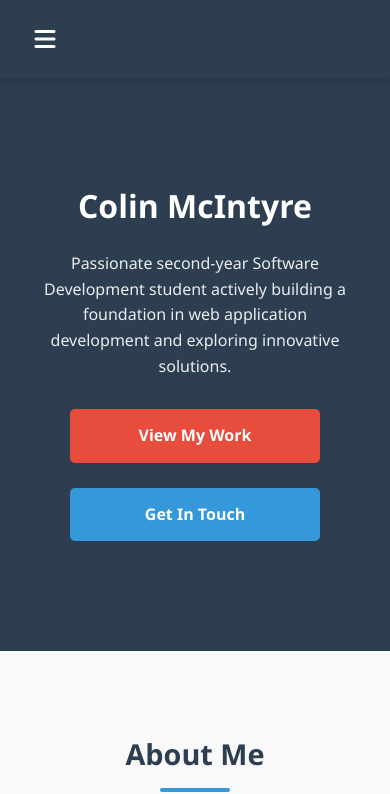
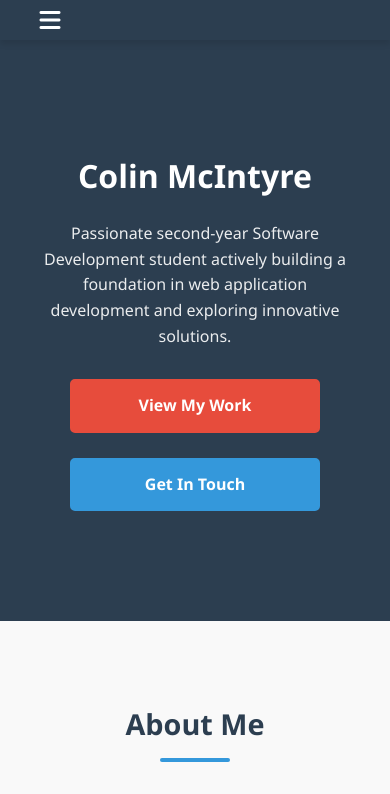
Before and after one commit to ColinMcIntyre01/ColinMcIntyre01.github.io, a plain HTML site: page index.html in a window 390 px wide. Shown: the top 794 px of the page. Drawn offline with Linux system fonts and the light colour scheme.

Commit message:
Update portfoliostyle.css

```diff
--- a/portfoliostyle.css
+++ b/portfoliostyle.css
@@ -44,8 +44,9 @@ header {
 
 .header-container {
     display: flex;
-    justify-content: space-between;
+    justify-content: center;
     align-items: center;
+    position: relative;
 }
 
 .logo {
@@ -83,11 +84,15 @@ nav a:hover {
     color: white;
     font-size: 1.5rem;
     cursor: pointer;
+    position: absolute;
+    left: 20px;
+    top: 50%;
+    transform: translateY(-50%);
 }
 
 /* Hero Section */
 .hero {
-    padding: 180px 0 100px;
+    padding: 150px 0 100px; /* Reduced from 180px to 150px */
     background: linear-gradient(135deg, var(--primary-color), var(--dark-color));
     color: white;
     text-align: center;
@@ -537,7 +542,7 @@ footer {
     nav ul {
         display: none;
         position: absolute;
-        top: 70px;
+        top: 60px; /* Adjusted from 70px to 60px */
         left: 0;
         right: 0;
         background-color: var(--primary-color);
@@ -569,6 +574,12 @@ footer {
     .projects-grid {
         grid-template-columns: 1fr;
     }
+
+    /* Center navigation with mobile menu on the left */
+    .header-container {
+        justify-content: flex-end;
+        padding-right: 20px;
+    }
 }
 
 @media (max-width: 480px) {
@@ -591,6 +602,10 @@ footer {
     .skill-category,
     .project-content {
         padding: 20px;
+    }
+
+    nav ul {
+        gap: 15px;
     }
 }
 
```
